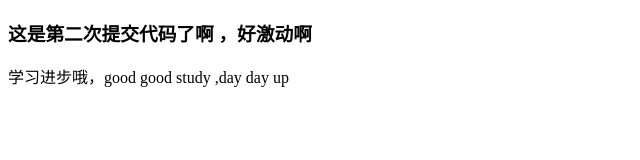
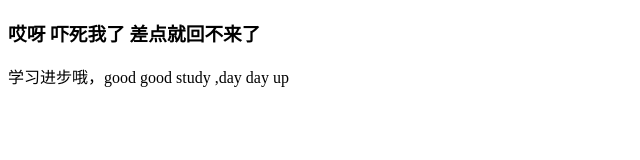
Before and after one commit to liudongxun1991/study-web-it, a plain HTML site: page 首页.html in a window 1280 px wide. Shown: the whole page, without its empty margins (0-640 px from the left). Drawn offline with Linux system fonts and the light colour scheme.

Commit message:
发感叹

```diff
--- a/首页.html
+++ b/首页.html
@@ -9,7 +9,7 @@
 </head>
 
 <body>
-    <h3>这是第二次提交代码了啊 ，好激动啊</h3>
+    <h3>哎呀 吓死我了 差点就回不来了</h3>
     <p>学习进步哦，good good study ,day day up </p>
 </body>
 
```
